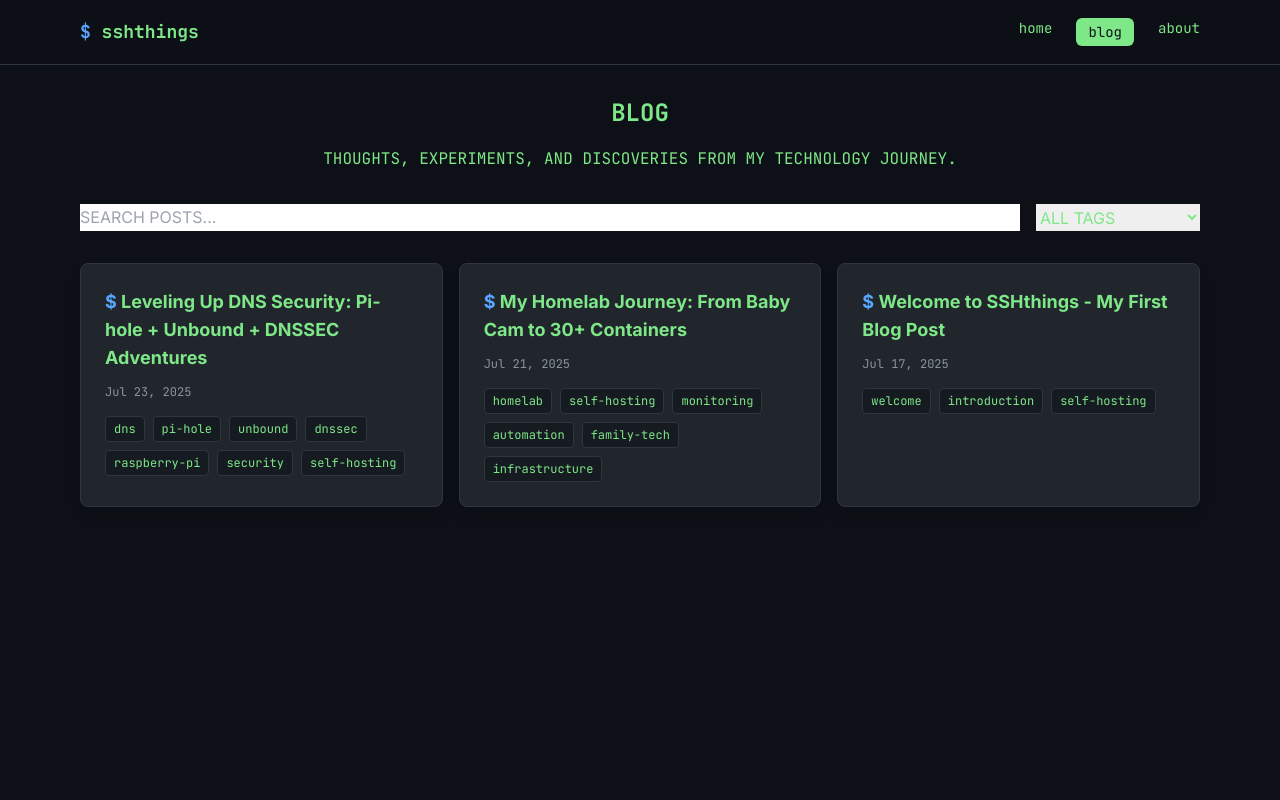
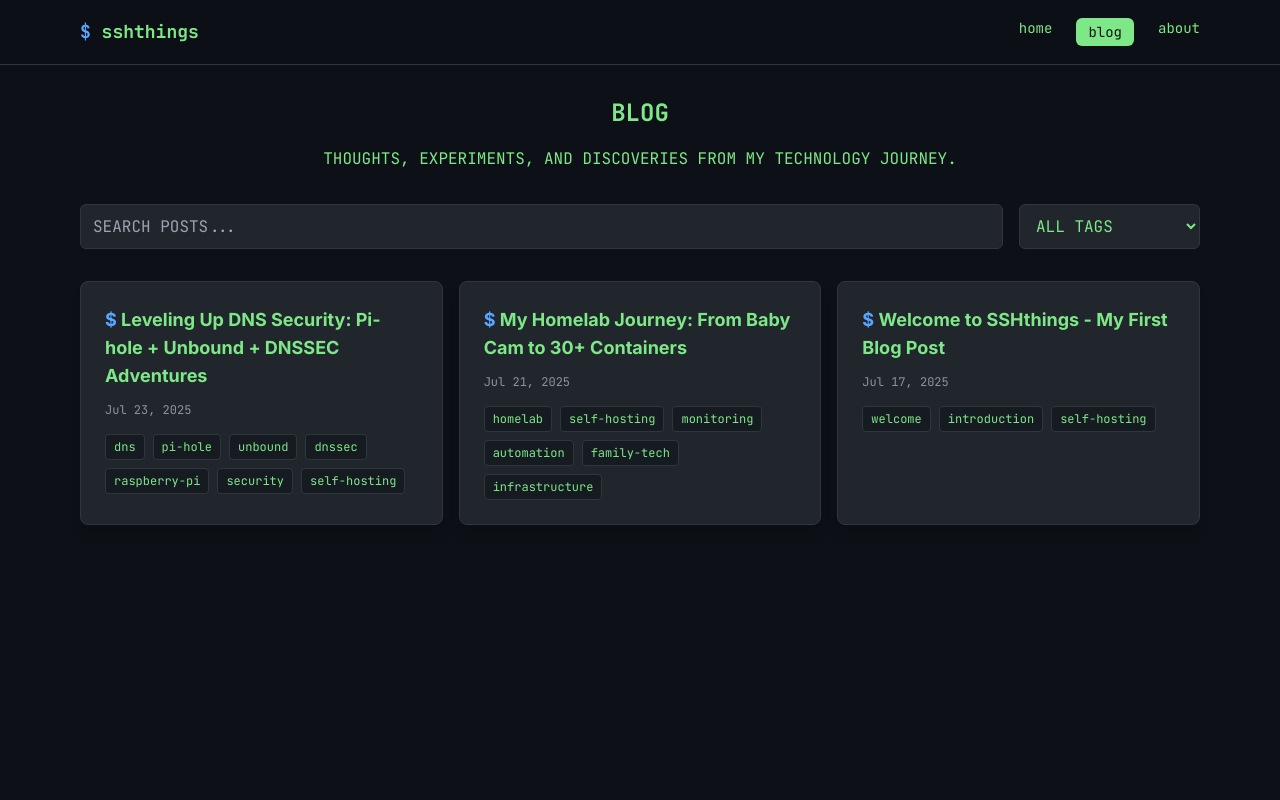
Before and after one commit to amar-r/SSHThings, a React (Vite) app: page /blog in a window 1280 px wide. Shown: the top 800 px of the page. Built offline with nearby package versions, Linux system fonts and the light colour scheme.

Commit message:
Fix blog search styling by using correct console- classes instead of dos- classes

```diff
--- a/src/pages/Blog.jsx
+++ b/src/pages/Blog.jsx
@@ -24,13 +24,13 @@ const Blog = () => {
         <meta name="description" content="Read about technology, homelab experiments, and infrastructure adventures." />
       </Helmet>
 
-      <div className="min-h-screen bg-dos-black">
+      <div className="min-h-screen bg-console-bg">
         <div className="max-w-6xl mx-auto px-4 py-8">
           <div className="text-center mb-8">
-            <h1 className="text-2xl font-bold text-dos-green mb-4 font-dos">
+            <h1 className="text-2xl font-bold text-console-green mb-4 font-mono">
               BLOG
             </h1>
-            <p className="text-dos-green font-dos">
+            <p className="text-console-green font-mono">
               THOUGHTS, EXPERIMENTS, AND DISCOVERIES FROM MY TECHNOLOGY JOURNEY.
             </p>
           </div>
@@ -43,12 +43,12 @@ const Blog = () => {
                 placeholder="SEARCH POSTS..."
                 value={searchTerm}
                 onChange={(e) => setSearchTerm(e.target.value)}
-                className="dos-input flex-1"
+                className="console-input flex-1"
               />
               <select
                 value={selectedTag}
                 onChange={(e) => setSelectedTag(e.target.value)}
-                className="dos-input"
+                className="console-input"
               >
                 <option value="">ALL TAGS</option>
                 {allTags.map(tag => (
@@ -67,7 +67,7 @@ const Blog = () => {
             </div>
           ) : (
             <div className="text-center py-12">
-              <p className="text-dos-green-dim text-lg font-dos">
+              <p className="text-console-gray-dim text-lg font-mono">
                 NO POSTS FOUND MATCHING YOUR CRITERIA.
               </p>
             </div>
```
Also changed, not shown: 6 other files (tests, documents, lock files or other folders).
